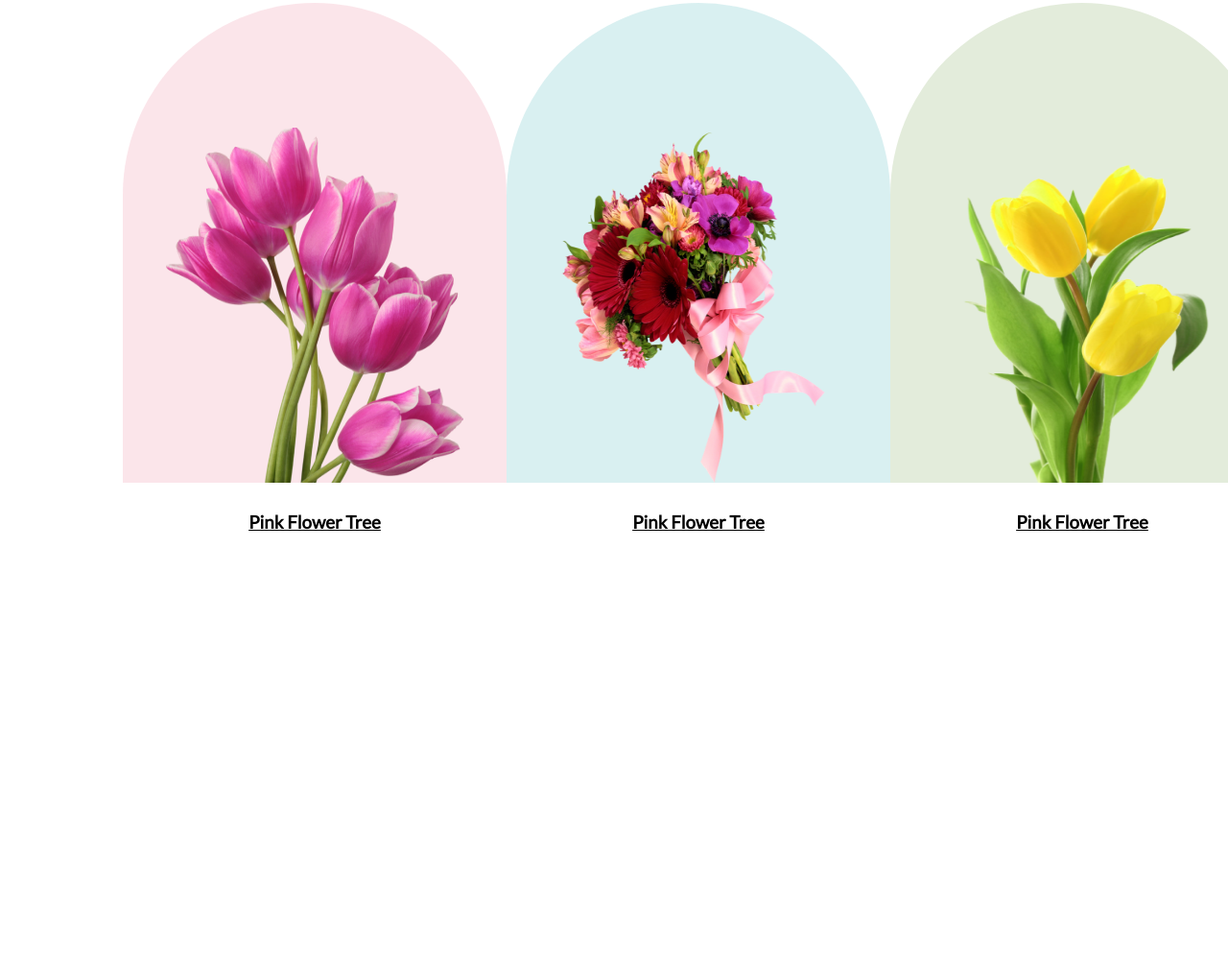
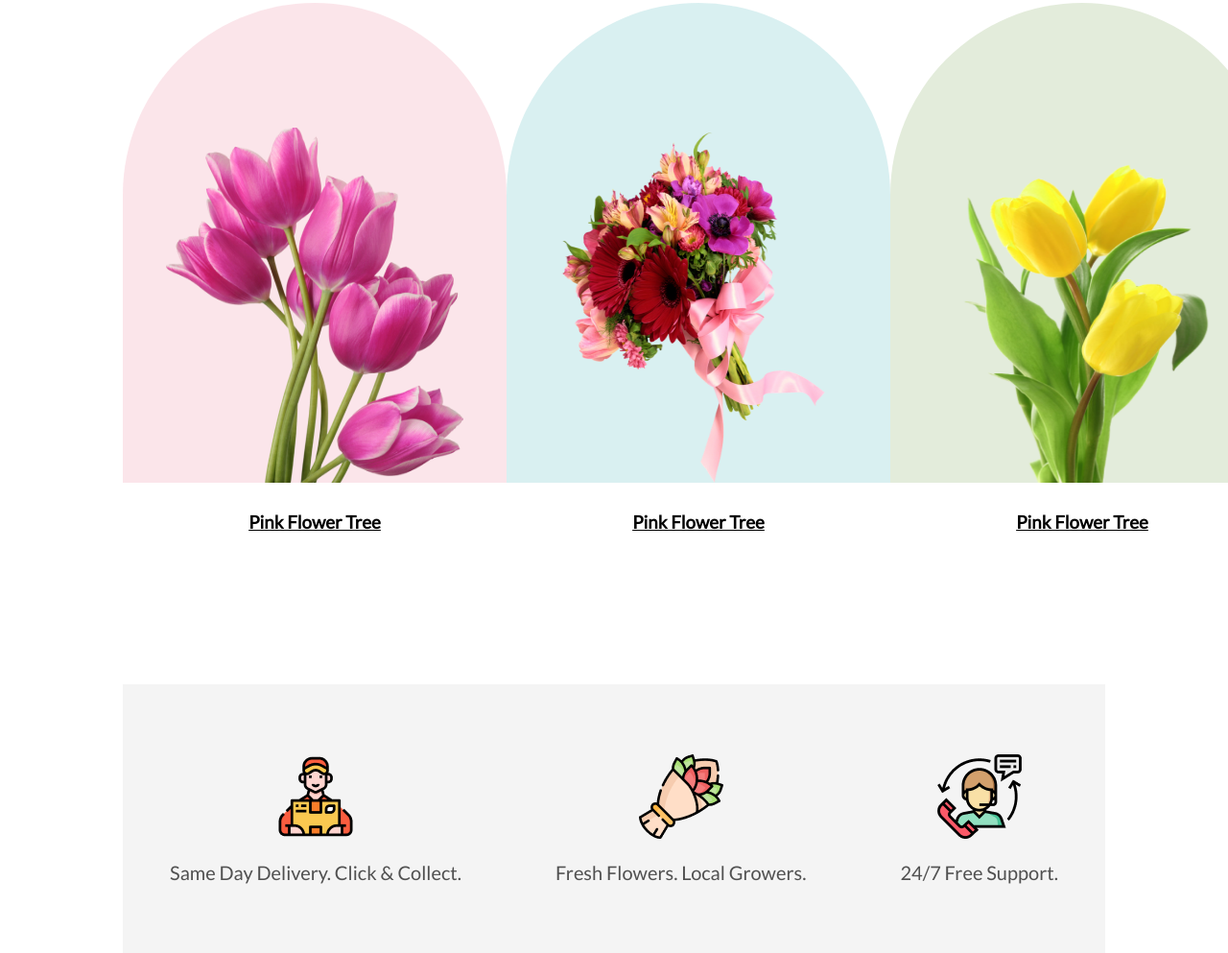
Before and after one commit to jibon-roy/flower-shop, a plain HTML site: page index.html in a window 1280 px wide. Shown: the part 1156-2149 px from the top of the page at 96% size. Before the commit the page ends 1869 px from the top, so only its background shows below. Drawn offline with Linux system fonts and the light colour scheme.

Commit message:
service part has created

```diff
--- a/css/style.css
+++ b/css/style.css
@@ -107,3 +107,24 @@ main > .products-section > .flowers-container img{
     height: 370px;
     align-self: flex-end;
 }
+
+/* This is services section */
+
+main> .services-section {
+    margin: 0 10%;
+}
+
+main > .services-section > .service-container{
+    height: 280px;
+    display: flex;
+    justify-content: space-around;
+    align-items: center;
+    text-align: center;
+    background-color: rgba(39, 39, 39,0.05);
+}
+
+main > .services-section > .service-container p{
+    margin: 20px 0 0 0;
+    font-size: 20px;
+    color: rgba(39, 39, 39,0.80);
+}
--- a/index.html
+++ b/index.html
@@ -35,12 +35,14 @@
     </header>
     <!-- This is Main Part-->
     <main>
+        <!-- This is products container -->
         <section class="products-section">
             <div class="text-part">
                 <h1>Our Featured Flowers</h1>
                 <p class="primary-text">It is a long established fact that a reader will be distracted by the readable
                     <br> content of a page when looking at its layout.</p>
             </div>
+            <!-- Flowers container -->
             <div class="flowers-container">
                 <div class="item-container">
                     <div class="item-1">
@@ -62,6 +64,23 @@
                 </div>
             </div>
         </section>
+        <!-- This is services part -->
+        <section class="services-section">
+            <div class="service-container">
+                <div class="item-1">
+                    <img src="./images/service-1.png" alt="" srcset="">
+                    <p class="primary-text">Same Day Delivery. Click & Collect.</p>
+                </div>
+                <div class="item-2">
+                    <img src="./images/service-2.png" alt="" srcset="">
+                    <p class="primary-text">Fresh Flowers. Local Growers.</p>
+                </div>
+                <div class="item-3">
+                    <img src="./images/service-3.png" alt="" srcset="">
+                    <p class="primary-text">24/7 Free Support.</p>
+                </div>
+            </div>
+        </section>
     </main>
     <!-- This is Footer Part -->
     <footer></footer>
```
Also changed, not shown: images/service-1.png (renamed from images/Group 57.png), images/service-2.png (renamed from images/Group 58.png), images/service-3.png (renamed from images/Group 59.png).
